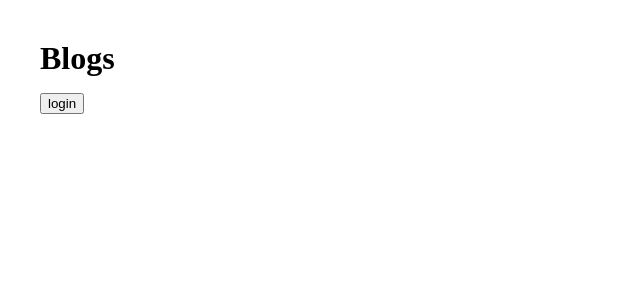
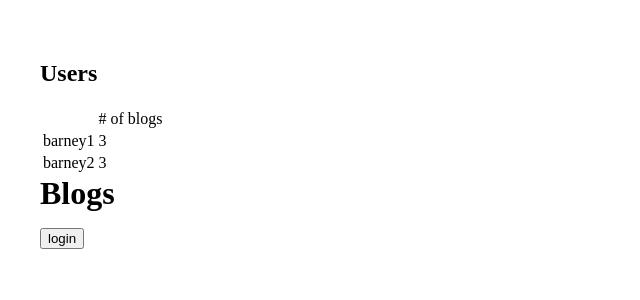
Before and after one commit to MDBoticano/fso-part7, a React (Create React App) app in the folder bloglist/frontend/: page / in a window 1280 px wide. Shown: the top 300 px of the page, without its empty margins (0-640 px from the left). Built offline with nearby package versions, Linux system fonts and the light colour scheme; no server answers.

Commit message:
7.7: User component - transform store bloglist data into users data

```diff
--- a/bloglist/frontend/src/App.js
+++ b/bloglist/frontend/src/App.js
@@ -5,6 +5,7 @@ import LoginForm from './components/LoginForm'
 import Notification from './components/Notification'
 import Bloglist from './components/Bloglist'
 import CreateBlog from './components/CreateBlog'
+import UsersInfo from './components/Users'
 
 import loginService from './services/login'
 import { useField } from './hooks/index'
@@ -164,6 +165,7 @@ const App = (props) => {
 
   return (
     <div className="App">
+      <UsersInfo />
       <h1 id="page-title">Blogs</h1>
       <Notification />
       {props.username === '' && loginForm()}
--- /dev/null
+++ b/bloglist/frontend/src/components/Users.jsx
@@ -0,0 +1,106 @@
+import React from 'react'
+import { connect } from 'react-redux'
+
+const Users = (props) => {
+  /* transform bloglist into user-oriented data */
+  /**
+   * userData = [
+   *  {
+   *    name: name1,
+   *    username: username1,
+   *    id: user1id,
+   *    blogs: [ { title: title, author: author, etc }, { title: title ...} ] *
+   *  }, {
+   *    name: name2, username: username2, id: user2id, blogs: []
+   *  }]
+   */
+
+  const transformIntoUserData = (blogData) => {
+    /* loop through all blogs */
+    let uniqueUsers = []
+    let userData = []
+
+    blogData.forEach((blog) => {
+      /* get the userId if it exists */
+      const userId = getUserId(blog)
+      if (!userId) { return }
+
+      /* check if the user already exists in uniqueUser */
+      const theUserIsUnique = isUserUnique(userId, uniqueUsers)
+      /* If userId exists but the user is not in userData, add the user */
+      if (theUserIsUnique) {
+        /* create the new user object, and include the blog in it */
+        const newUniqueUser = {
+          username: blog.user.username,
+          name: blog.user.name,
+          id: blog.user.id,
+          blogs: [blog],
+        }
+
+        userData = [...userData, newUniqueUser]
+        uniqueUsers.push(blog.user.id)
+        console.log('user data:', userData)
+        // console.log('unique users id:', uniqueUsers)
+      }
+
+      /* if userId exists & user is in userData, add blog to that user */
+      else if (!theUserIsUnique) {
+        // find the user
+        userData.forEach( (user) => {
+          if (user.id === userId) {
+            user.blogs = [...user.blogs, blog]
+          }
+        })
+      }
+    })
+
+
+    /* temporary */
+    return ([
+      { username: 'barney1', blogs: [1, 2, 3] },
+      { username: 'barney2', blogs: [1, 2, 3] }
+    ])
+  }
+
+  const isUserUnique = (userId, addedUsers) => {
+    if (userId === '') { return undefined }
+
+    return !addedUsers.includes(userId)
+  }
+
+  const getUserId = (blog) => {
+    if (blog.user && blog.user.id) { return blog.user.id } else { return null }
+  }
+
+  const mapUsersToTable = (users) => {
+    return users.map(user => (
+      <tr key={user.username}>
+        <td>{user.username}</td>
+        <td>{user.blogs.length}</td>
+      </tr>
+    ))
+  }
+
+  return (
+    <div className="users-list">
+      <h2>Users</h2>
+      <table>
+        <tbody>
+          <tr>
+            <td></td>
+            <td># of blogs</td>
+          </tr>
+          {mapUsersToTable(transformIntoUserData(props.blogList))}
+        </tbody>
+      </table>
+    </div>
+  )
+}
+
+const mapStateToProps = (state) => {
+  return {
+    blogList: state.blogs,
+  }
+}
+
+export default connect(mapStateToProps)(Users)
```
